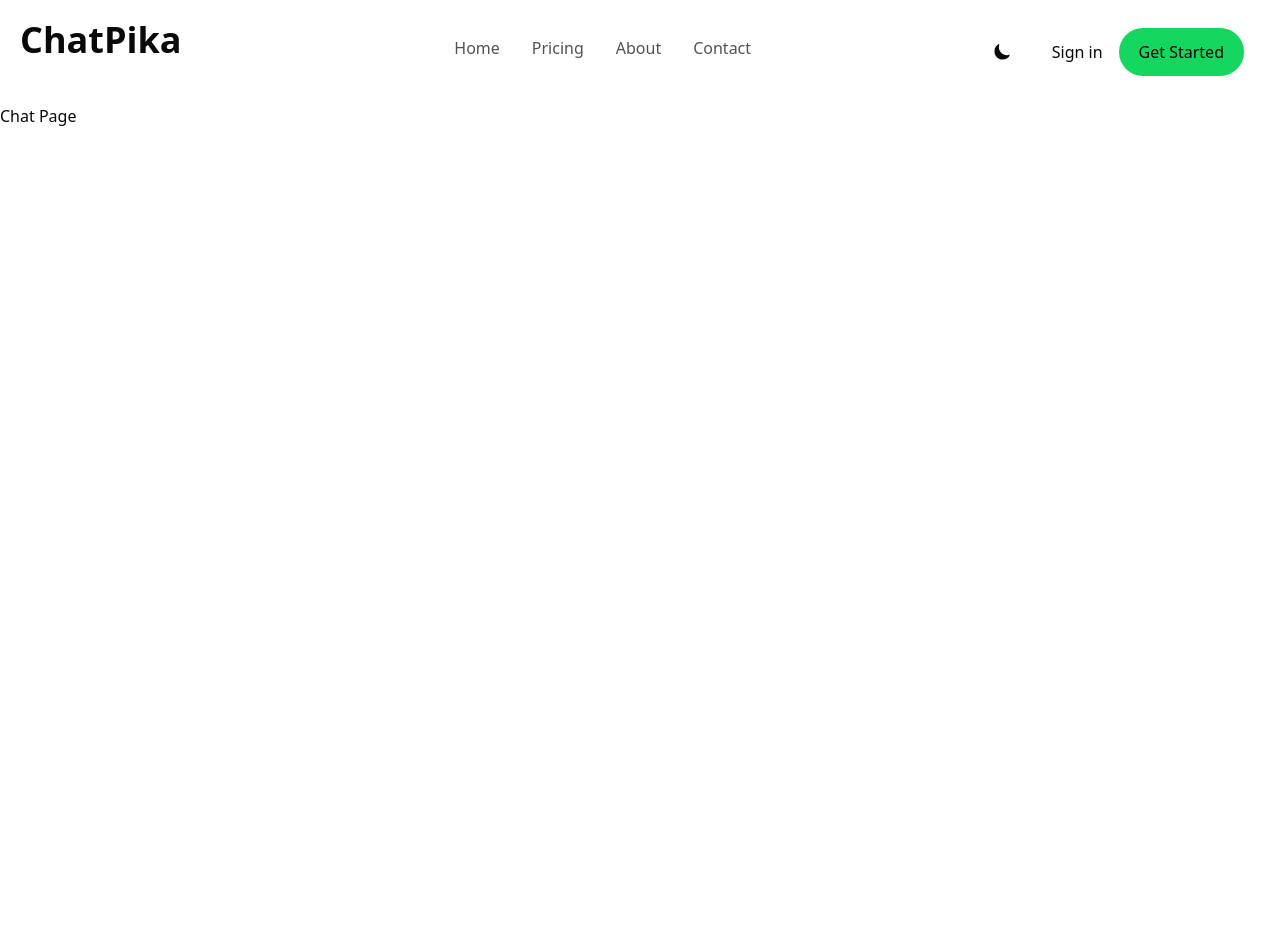
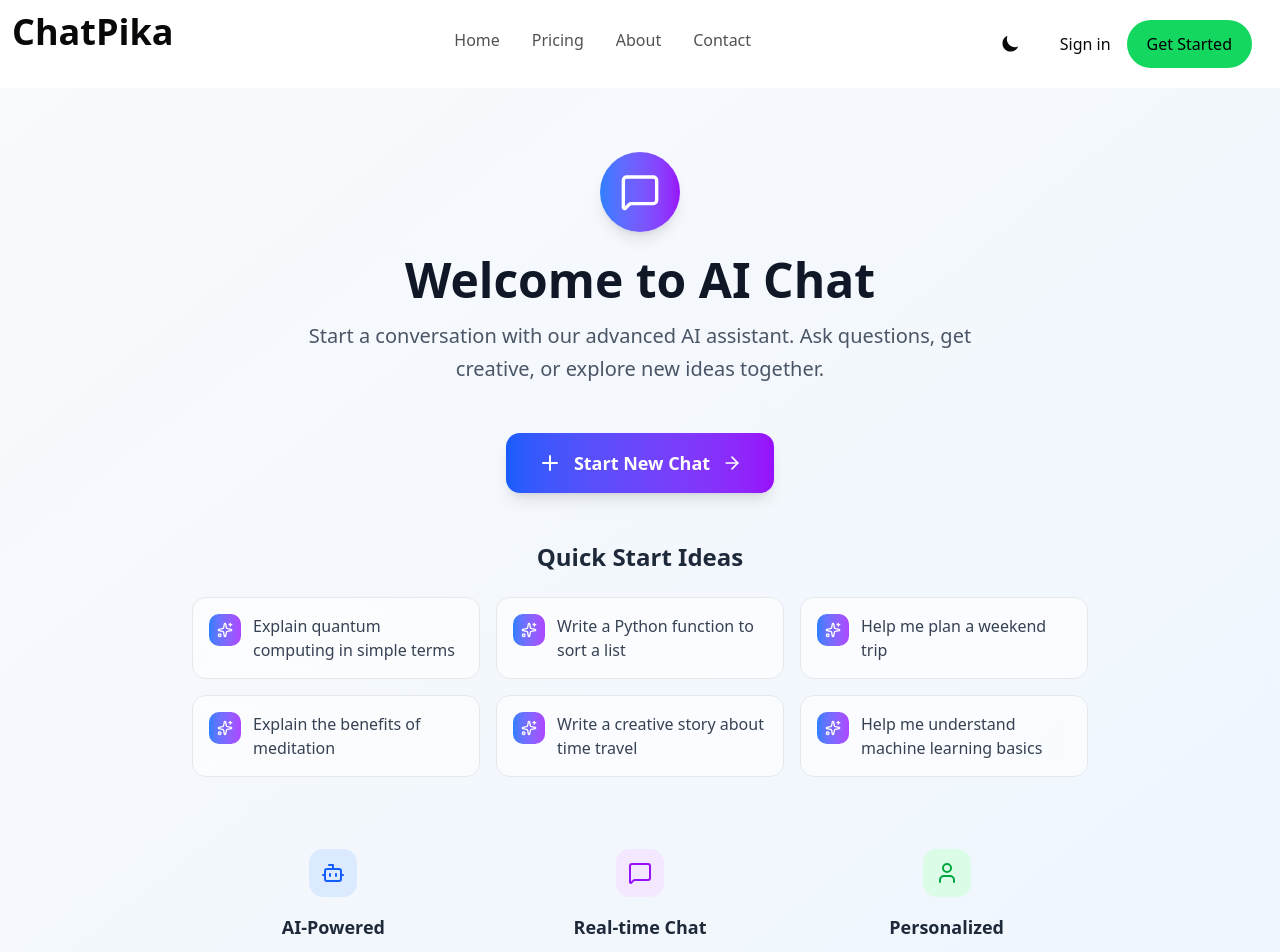
Before and after one commit to pikacoder44/ChatPika, a Next.js app: page /chat in a window 1280 px wide. Shown: the top 952 px of the page. Before the commit the page ends 800 px from the top, so only its background shows below. Built offline with nearby package versions, Linux system fonts and the light colour scheme; no server answers.

Commit message:
Created frontend for /chat

```diff
--- a/app/chat/page.tsx
+++ b/app/chat/page.tsx
@@ -1,11 +1,169 @@
-import React from 'react'
+"use client";
+import React, { useState, useEffect } from "react";
+import {
+  Plus,
+  MessageSquare,
+  Sparkles,
+  ArrowRight,
+  Bot,
+  User,
+} from "lucide-react";
+import { useRouter } from "next/navigation";
+import { SidebarTrigger, SidebarProvider } from "@/components/ui/sidebar";
 
-const page = () => {
+const ChatPage = () => {
+  const router = useRouter();
+  const [isCreating, setIsCreating] = useState(false);
+
+  const handleNewChat = async () => {
+    setIsCreating(true);
+    try {
+      const response = await fetch("/api/chats", {
+        method: "POST",
+        headers: { "Content-Type": "application/json" },
+        body: JSON.stringify({ title: "New Chat" }),
+      });
+
+      if (response.ok) {
+        const chat = await response.json();
+        router.push(`/chat/${chat._id}`);
+      } else {
+        throw new Error("Failed to create chat");
+      }
+    } catch (error) {
+      console.error("Error creating chat:", error);
+      // Fallback to a simple route if API fails
+      router.push("/chat/new");
+    } finally {
+      setIsCreating(false);
+    }
+  };
+
+  const quickStartPrompts = [
+    "Explain quantum computing in simple terms",
+    "Write a Python function to sort a list",
+    "Help me plan a weekend trip",
+    "Explain the benefits of meditation",
+    "Write a creative story about time travel",
+    "Help me understand machine learning basics",
+  ];
+
   return (
-    <div>
-      Chat Page
+    <div className=" bg-gradient-to-br from-slate-50 to-blue-50 dark:from-zinc-900 dark:to-slate-900">
+
+
+      {/* Main Content */}
+      <div className="flex flex-col items-center justify-center flex-1 px-6 py-16">
+        <div className="max-w-4xl w-full text-center">
+          {/* Welcome Section */}
+          <div className="mb-12">
+            <div className="inline-flex items-center justify-center w-20 h-20 bg-gradient-to-r from-blue-500 to-purple-600 rounded-full mb-6 shadow-lg">
+              <MessageSquare className="h-10 w-10 text-white" />
+            </div>
+            <h1 className="text-5xl font-bold text-gray-900 dark:text-white mb-4">
+              Welcome to AI Chat
+            </h1>
+            <p className="text-xl text-gray-600 dark:text-gray-300 max-w-2xl mx-auto leading-relaxed">
+              Start a conversation with our advanced AI assistant. Ask
+              questions, get creative, or explore new ideas together.
+            </p>
+          </div>
+
+          {/* New Chat Button */}
+          <div className="mb-12">
+            <button
+              onClick={handleNewChat}
+              disabled={isCreating}
+              className="group relative inline-flex items-center gap-3 px-8 py-4 bg-gradient-to-r from-blue-600 to-purple-600 hover:from-blue-700 hover:to-purple-700 text-white font-semibold text-lg rounded-xl shadow-lg hover:shadow-xl transform hover:-translate-y-0.5 transition-all duration-200 disabled:opacity-50 disabled:cursor-not-allowed"
+            >
+              {isCreating ? (
+                <>
+                  <div className="w-5 h-5 border-2 border-white/30 border-t-white rounded-full animate-spin" />
+                  Creating Chat...
+                </>
+              ) : (
+                <>
+                  <Plus className="h-6 w-6" />
+                  Start New Chat
+                  <ArrowRight className="h-5 w-5 group-hover:translate-x-1 transition-transform duration-200" />
+                </>
+              )}
+            </button>
+          </div>
+
+          {/* Quick Start Prompts */}
+          <div className="mb-12">
+            <h2 className="text-2xl font-semibold text-gray-800 dark:text-gray-200 mb-6">
+              Quick Start Ideas
+            </h2>
+            <div className="grid grid-cols-1 md:grid-cols-2 lg:grid-cols-3 gap-4 max-w-4xl mx-auto">
+              {quickStartPrompts.map((prompt, index) => (
+                <button
+                  key={index}
+                  onClick={() => {
+                    // Store the prompt and redirect to new chat
+                    localStorage.setItem("quickStartPrompt", prompt);
+                    handleNewChat();
+                  }}
+                  className="group p-4 text-left bg-white/60 dark:bg-zinc-800/60 backdrop-blur-sm border border-gray-200 dark:border-gray-600 rounded-xl hover:bg-white dark:hover:bg-zinc-800 hover:border-blue-300 dark:hover:border-blue-600 transition-all duration-200 hover:shadow-md"
+                >
+                  <div className="flex items-start gap-3">
+                    <div className="flex-shrink-0 w-8 h-8 bg-gradient-to-r from-blue-500 to-purple-500 rounded-lg flex items-center justify-center">
+                      <Sparkles className="h-4 w-4 text-white" />
+                    </div>
+                    <div className="flex-1">
+                      <p className="text-gray-700 dark:text-gray-300 group-hover:text-gray-900 dark:group-hover:text-white transition-colors duration-200">
+                        {prompt}
+                      </p>
+                    </div>
+                  </div>
+                </button>
+              ))}
+            </div>
+          </div>
+
+          {/* Features */}
+          <div className="grid grid-cols-1 md:grid-cols-3 gap-6 max-w-4xl mx-auto">
+            <div className="text-center p-6">
+              <div className="w-12 h-12 bg-blue-100 dark:bg-blue-900/30 rounded-xl flex items-center justify-center mx-auto mb-4">
+                <Bot className="h-6 w-6 text-blue-600 dark:text-blue-400" />
+              </div>
+              <h3 className="text-lg font-semibold text-gray-800 dark:text-gray-200 mb-2">
+                AI-Powered
+              </h3>
+              <p className="text-gray-600 dark:text-gray-400">
+                Advanced language model for intelligent conversations
+              </p>
+            </div>
+
+            <div className="text-center p-6">
+              <div className="w-12 h-12 bg-purple-100 dark:bg-purple-900/30 rounded-xl flex items-center justify-center mx-auto mb-4">
+                <MessageSquare className="h-6 w-6 text-purple-600 dark:text-purple-400" />
+              </div>
+              <h3 className="text-lg font-semibold text-gray-800 dark:text-gray-200 mb-2">
+                Real-time Chat
+              </h3>
+              <p className="text-gray-600 dark:text-gray-400">
+                Stream responses for natural conversation flow
+              </p>
+            </div>
+
+            <div className="text-center p-6">
+              <div className="w-12 h-12 bg-green-100 dark:bg-green-900/30 rounded-xl flex items-center justify-center mx-auto mb-4">
+                <User className="h-6 w-6 text-green-600 dark:text-green-400" />
+              </div>
+              <h3 className="text-lg font-semibold text-gray-800 dark:text-gray-200 mb-2">
+                Personalized
+              </h3>
+              <p className="text-gray-600 dark:text-gray-400">
+                Save and continue conversations anytime
+              </p>
+            </div>
+          </div>
+        </div>
+      </div>
     </div>
-  )
-}
+  );
+};
 
-export default page
+export default ChatPage;
--- a/components/Navbar.tsx
+++ b/components/Navbar.tsx
@@ -21,10 +21,10 @@ const Navbar = () => {
     console.log(mode);
   };
   return (
-    <div className=" p-5 dark:bg-zinc-900  dark:text-white w-full">
+    <div className=" p-3 dark:bg-zinc-900  dark:text-white w-full">
       <nav className="navbar flex justify-between  flex-row ">
         <Link href="/" className="hover:cursor-pointer">
-          <h1 className=" font-bold text-4xl mr-10">ChatPika</h1>
+          <h1 className=" font-bold text-4xl mr-10 text-center">ChatPika</h1>
         </Link>
         <ul className="main-nav flex flex-row justify-between cursor-pointer">
           <Link href={"/"}>
```
